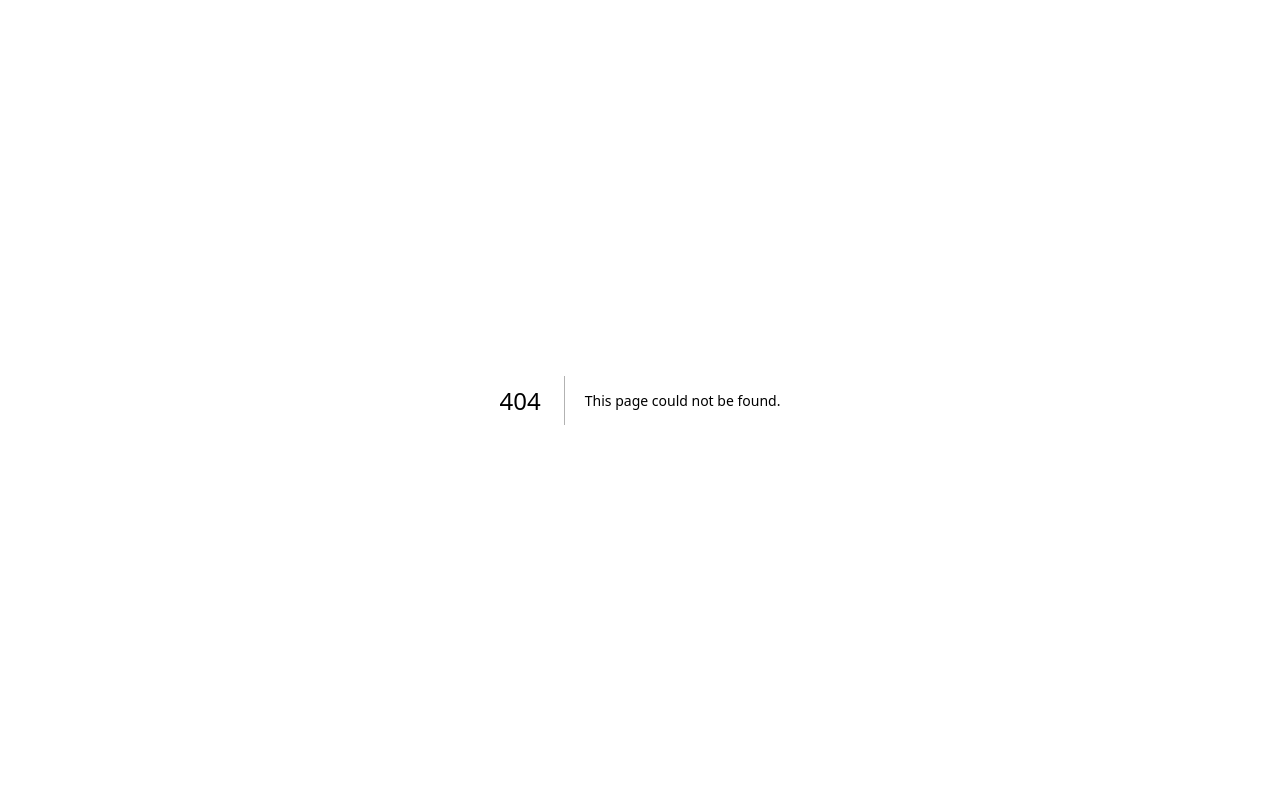
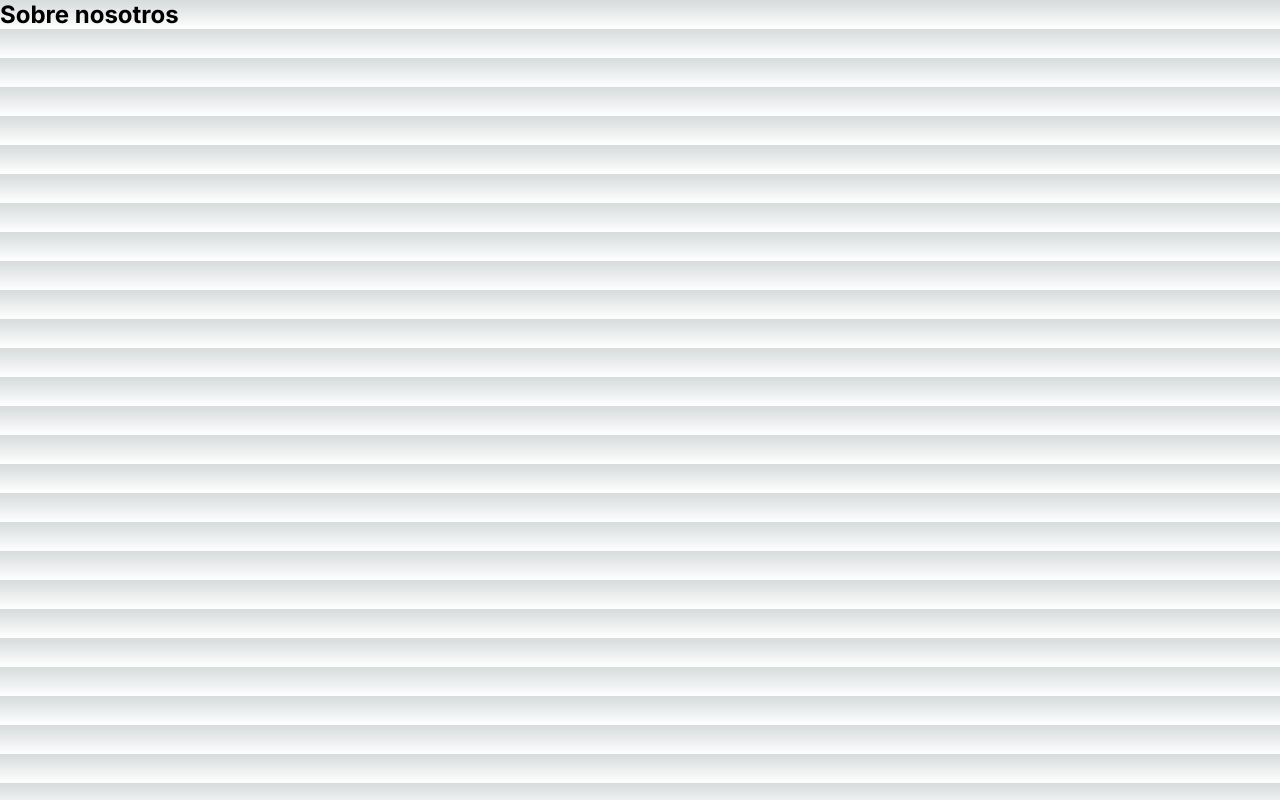
Before and after one commit to Maynor125/commuvemar-frontend, a Next.js app: page /contact in a window 1280 px wide. Before the commit this address had no page. Built offline with nearby package versions, Linux system fonts and the light colour scheme.

Commit message:
creacion de la ruta de contactos y su layout - se crea el fichero layout y page

```diff
--- /dev/null
+++ b/src/app/contact/layout.tsx
@@ -0,0 +1,14 @@
+export default function AboutLayout({
+    children, // will be a page or nested layout
+  }: {
+    children: React.ReactNode,
+  }) {
+    return (
+      <section>
+        {/* Include shared UI here e.g. a header or sidebar */}
+        <nav></nav>
+
+        {children}
+      </section>
+    );
+  }
--- /dev/null
+++ b/src/app/contact/page.tsx
@@ -0,0 +1,6 @@
+export default function Contact() {
+    return (
+        <>
+         <h1>Sobre nosotros</h1>
+        </>
+    )}
```
